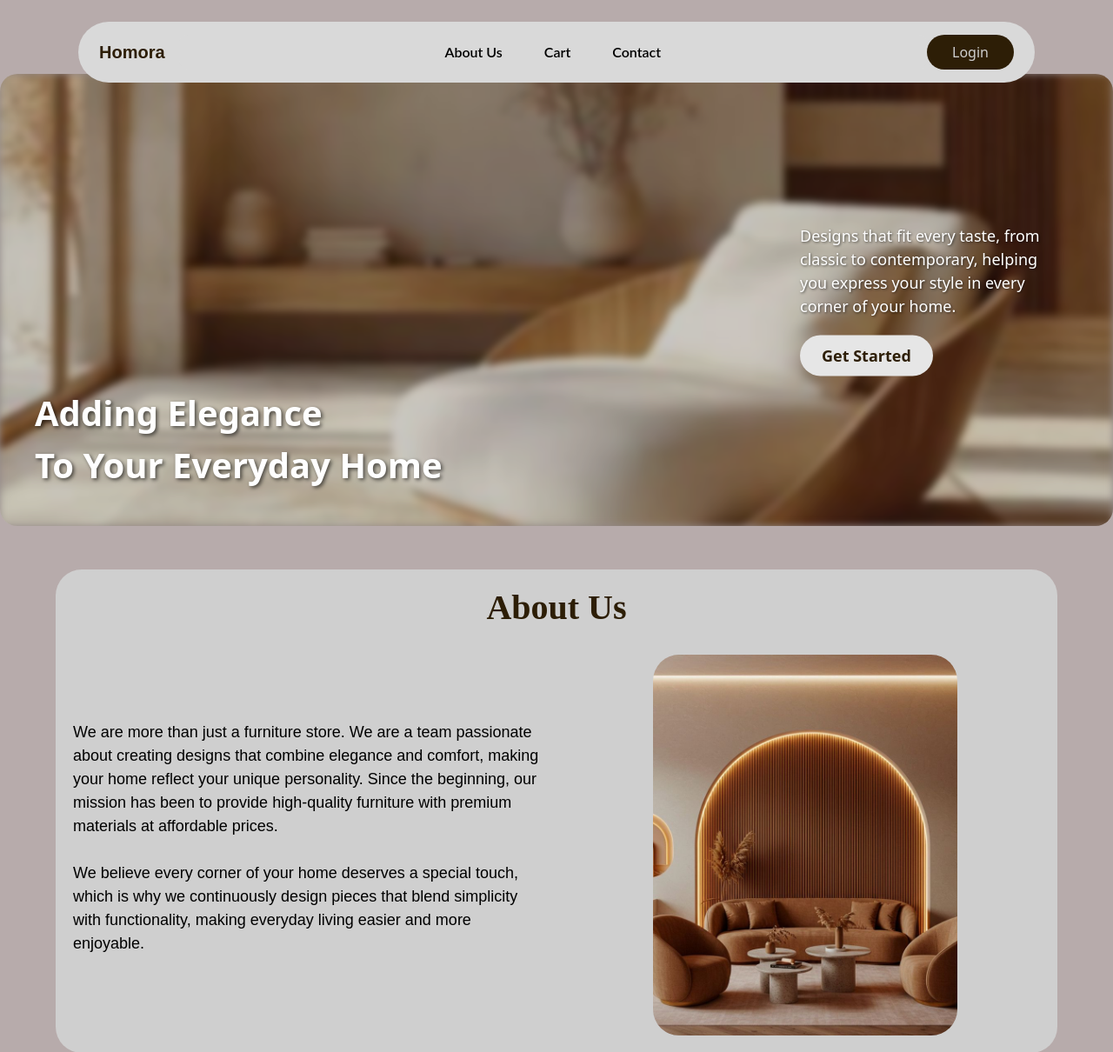
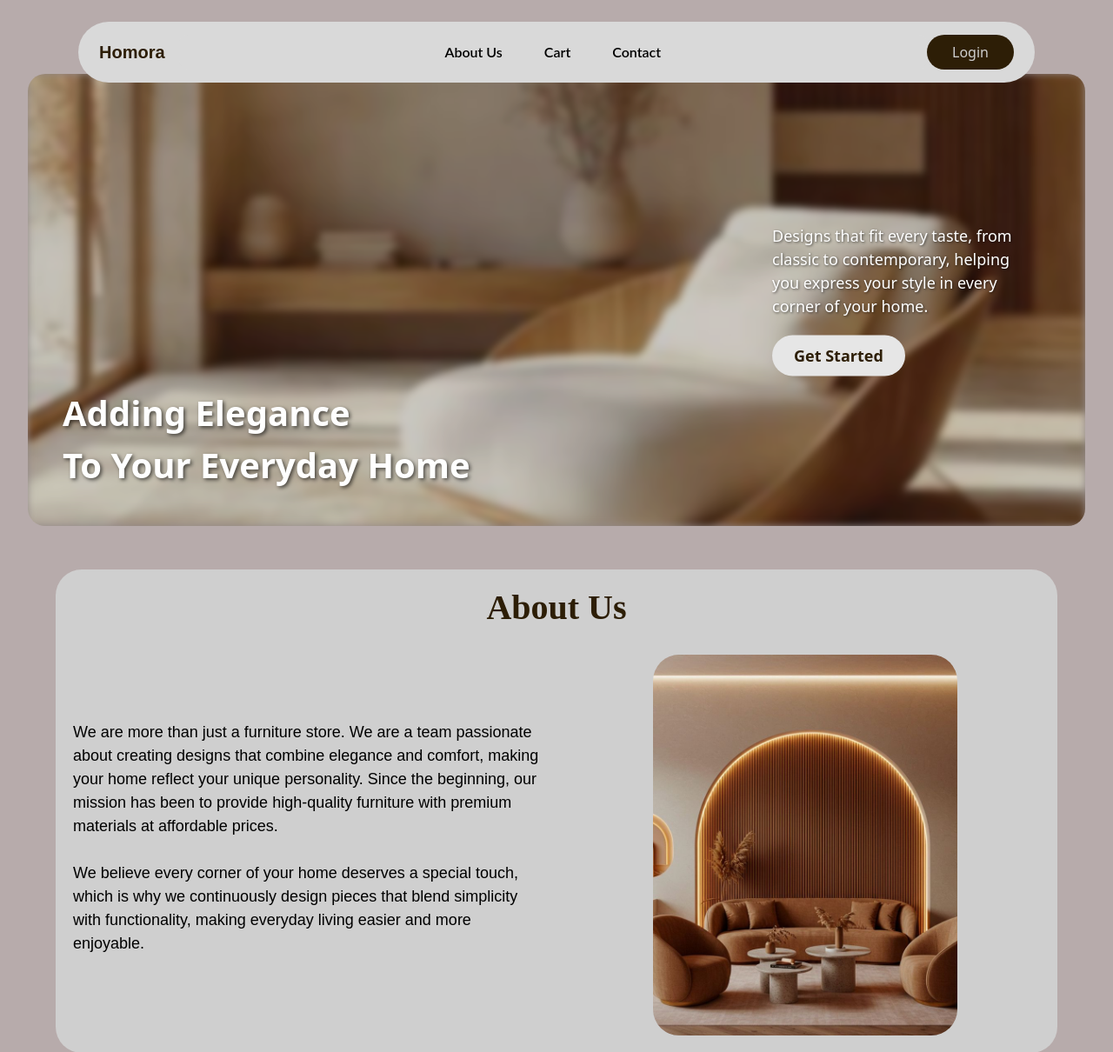
Before and after one commit to Shimaa-Nashat/Homora, a Flask app: page / in a window 1280 px wide. Shown: the top 1210 px of the page at 87% size. Run offline with Flask 3, Linux system fonts and the light colour scheme; some libraries are stand-ins or nearby versions.

Commit message:
Adjust hero section width and height
Updated hero section styles for better responsiveness.

```diff
--- a/templates/index.html
+++ b/templates/index.html
@@ -55,10 +55,10 @@
             /* ===== Hero Section ===== */
             .hero {
                 position: relative;
-                width: 100%;
-                max-width: 1350px;
+                width: 95%;
+                max-width: 1400px;
                 margin: 20px auto;
-                height: 520px;
+                height: 650px;
                 border-radius: 20px;
                 overflow: hidden;
             }
@@ -233,6 +233,11 @@
             }
 
             /* Responsive */
+            @media (max-width: 1300px) {
+                .hero {
+                    height: 520px;
+                }
+            }
             @media (max-width: 1000px) {
                 .cards-container {
                     grid-template-columns: 1fr;
```
